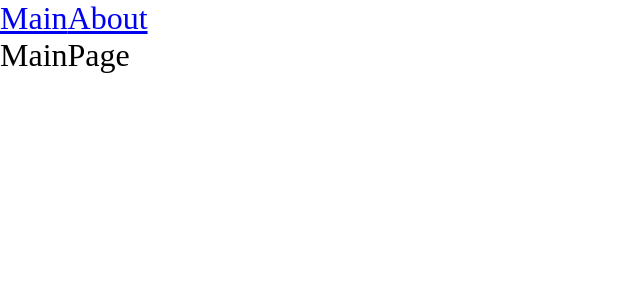
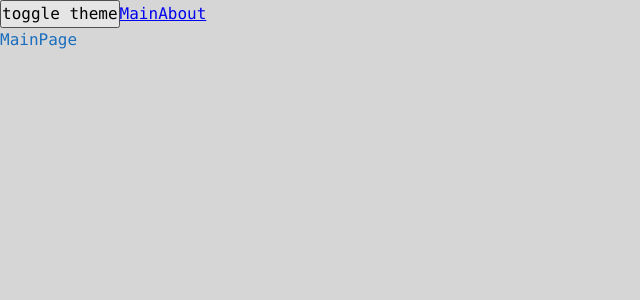
Before and after one commit to Mezin24/production-project, a React app: page / in a window 1280 px wide. Shown: the top 300 px of the page, without its empty margins (0-640 px from the left). Built offline with nearby package versions, Linux system fonts and the light colour scheme.

Commit message:
8.1 fix bugs

```diff
--- a/src/App.tsx
+++ b/src/App.tsx
@@ -1,12 +1,16 @@
+import { Suspense } from "react"
 import { Link, Route, Routes } from "react-router-dom"
-import './index.scss'
 import { AboutPageAsync } from "./pages/AboutPage/AboutPage.async"
 import { MainPageAsync } from "./pages/MainPage/MainPage.async"
-import { Suspense } from "react"
+import './styles/index.scss'
+import { useTheme } from "./themes/useTheme"
 
 const App = () => {
+  const {theme, toggle} = useTheme()
+
   return (
-    <div className="app">
+    <div className={`app ${theme}`}>
+      <button onClick={toggle}>toggle theme</button>
       <Link to='/'>Main</Link>
       <Link to='/about'>About</Link>
       <Suspense fallback={<h1>Loading...</h1>}>
--- a/src/index.scss
+++ /dev/null
@@ -1,9 +0,0 @@
-*{
-  padding: 0;
-  margin: 0;
-  box-sizing: border-box;
-}
-
-.app {
-  font-size: 2rem;
-}
--- a/src/index.tsx
+++ b/src/index.tsx
@@ -1,5 +1,13 @@
 import { render } from "react-dom";
 import App from "./App";
 import { BrowserRouter } from "react-router-dom";
+import { ThemeProvider } from "./themes/ThemeProvider";
 
-render(<BrowserRouter><App/></BrowserRouter>, document.getElementById('app'))
+render(
+  <ThemeProvider>
+    <BrowserRouter>
+      <App/>
+    </BrowserRouter>
+  </ThemeProvider>,
+  document.getElementById('app')
+)
--- /dev/null
+++ b/src/styles/index.scss
@@ -0,0 +1,11 @@
+@import './reset.scss';
+@import './variables/global.scss';
+@import './themes/normal.scss';
+@import './themes/dark.scss';
+
+.app {
+  font: var(--font-m);
+  color: var(--primary-color);
+  background-color: var(--bg-color);
+  min-height: 100vh;
+}
--- /dev/null
+++ b/src/styles/reset.scss
@@ -0,0 +1,10 @@
+*{
+  padding: 0;
+  margin: 0;
+  box-sizing: border-box;
+}
+
+button, input, select, textarea {
+  font: inherit;
+  margin: 0;
+}
--- /dev/null
+++ b/src/styles/themes/dark.scss
@@ -0,0 +1,5 @@
+.app.dark {
+  --bg-color: rgb(4, 50, 136);
+  --primary-color: rgb(27, 197, 27);
+  --secondary-color: rgb(3, 194, 3);
+}
--- /dev/null
+++ b/src/styles/themes/normal.scss
@@ -0,0 +1,5 @@
+.app.light {
+  --bg-color: rgb(214, 214, 214);
+  --primary-color: rgb(26, 110, 189);
+  --secondary-color: rgb(33, 69, 148);
+}
--- /dev/null
+++ b/src/styles/variables/global.scss
@@ -0,0 +1,12 @@
+:root {
+  --font-family: Consolas, 'Times New Roman', sens-serif;
+
+  --font-size-m: 16px;
+  --font-line-m: 24px;
+  --font-m: var(--font-size-m) / var(--font-line-m)  var(--font-family);
+
+  --font-size-l: 24px;
+  --font-line-l: 32px;
+  --font-l: var(--font-size-l) / var(--font-line-l)  var(--font-family);
+
+}
--- /dev/null
+++ b/src/themes/ThemeContext.tsx
@@ -0,0 +1,14 @@
+import { createContext } from "react";
+
+export enum Theme {
+  LIGHT = 'light',
+  DARK = 'dark',
+}
+
+export interface ThemeContextProps {
+  theme?: Theme,
+  setTheme?: (theme: Theme) => void;
+}
+export const ThemeContext = createContext<ThemeContextProps>({})
+
+export const LOCAL_STORAGE_KEY_NAME = 'theme'
--- /dev/null
+++ b/src/themes/useTheme.ts
@@ -0,0 +1,18 @@
+import { useContext } from "react";
+import { LOCAL_STORAGE_KEY_NAME, Theme, ThemeContext } from "./ThemeContext";
+
+interface UseThemeResult {
+  theme: Theme,
+  toggle: () => void;
+}
+
+export function useTheme(): UseThemeResult {
+  const {setTheme, theme} = useContext(ThemeContext)
+
+  const toggle = () => {
+    const newTheme = theme === Theme.LIGHT ? Theme.DARK : Theme.LIGHT
+    localStorage.setItem(LOCAL_STORAGE_KEY_NAME, newTheme)
+    setTheme(newTheme)
+  }
+  return {theme, toggle}
+}
```
